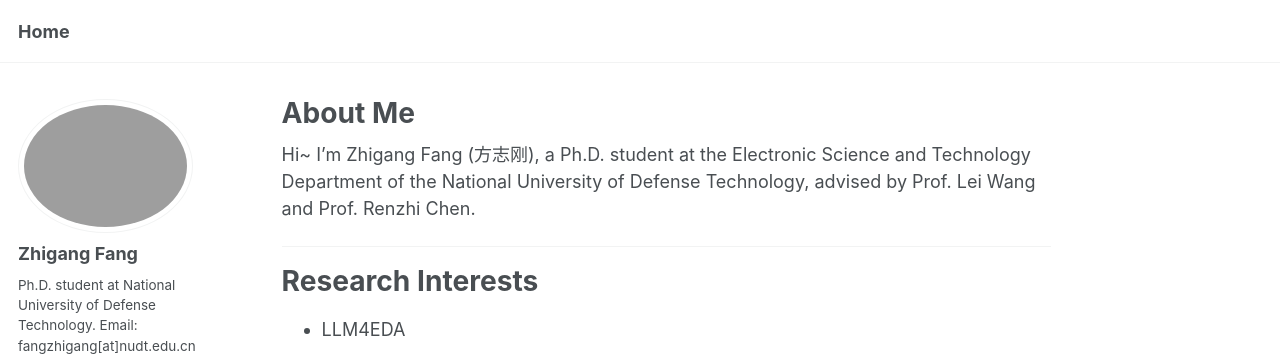
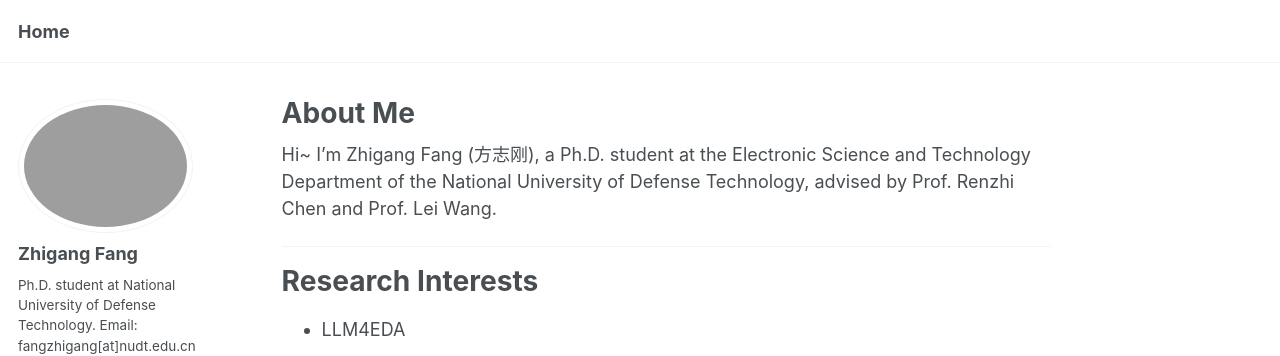
Before and after one commit to fangzhigang32/fangzhigang32.github.io, a Jekyll site: the page built from _pages/about.md, in a window 1280 px wide and 1033 px high. Shown: the top 356 px of the window. Built offline with Jekyll 4.4.1, drawn with Linux system fonts in a browser that asks for light colours; some web fonts are replaced; a script bundle is joined from its source files by our own code; library files that are not in the unit come from our copies.

```diff
--- a/_pages/about.md
+++ b/_pages/about.md
@@ -7,7 +7,7 @@ redirect_from:
   - /about.html
 ---
 
-Hi~ I’m Zhigang Fang (方志刚), a Ph.D. student at the Electronic Science and Technology Department of the National University of Defense Technology, advised by Prof. Lei Wang and Prof. Renzhi Chen.
+Hi~ I’m Zhigang Fang (方志刚), a Ph.D. student at the Electronic Science and Technology Department of the National University of Defense Technology, advised by Prof. Renzhi Chen and Prof. Lei Wang.
 <hr/>
 
 Research Interests
```
